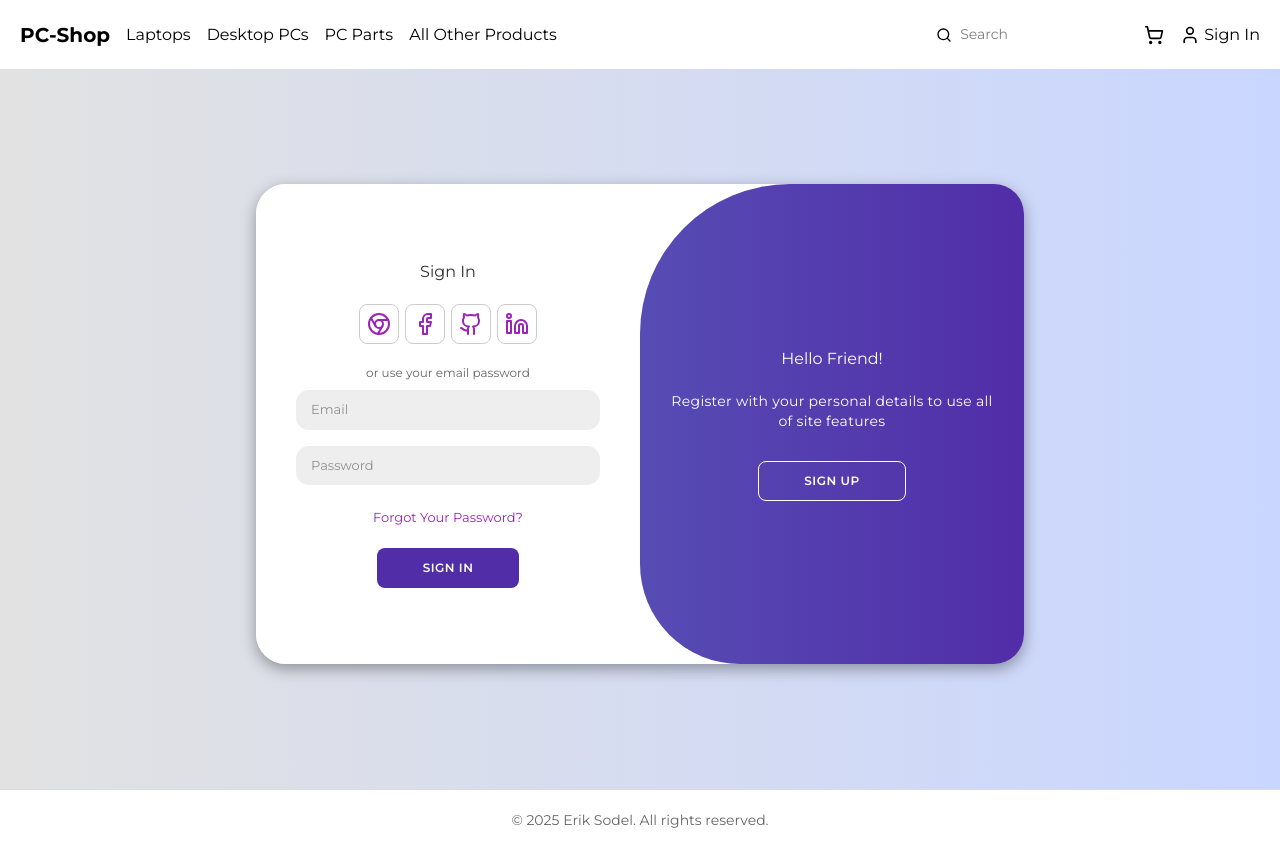
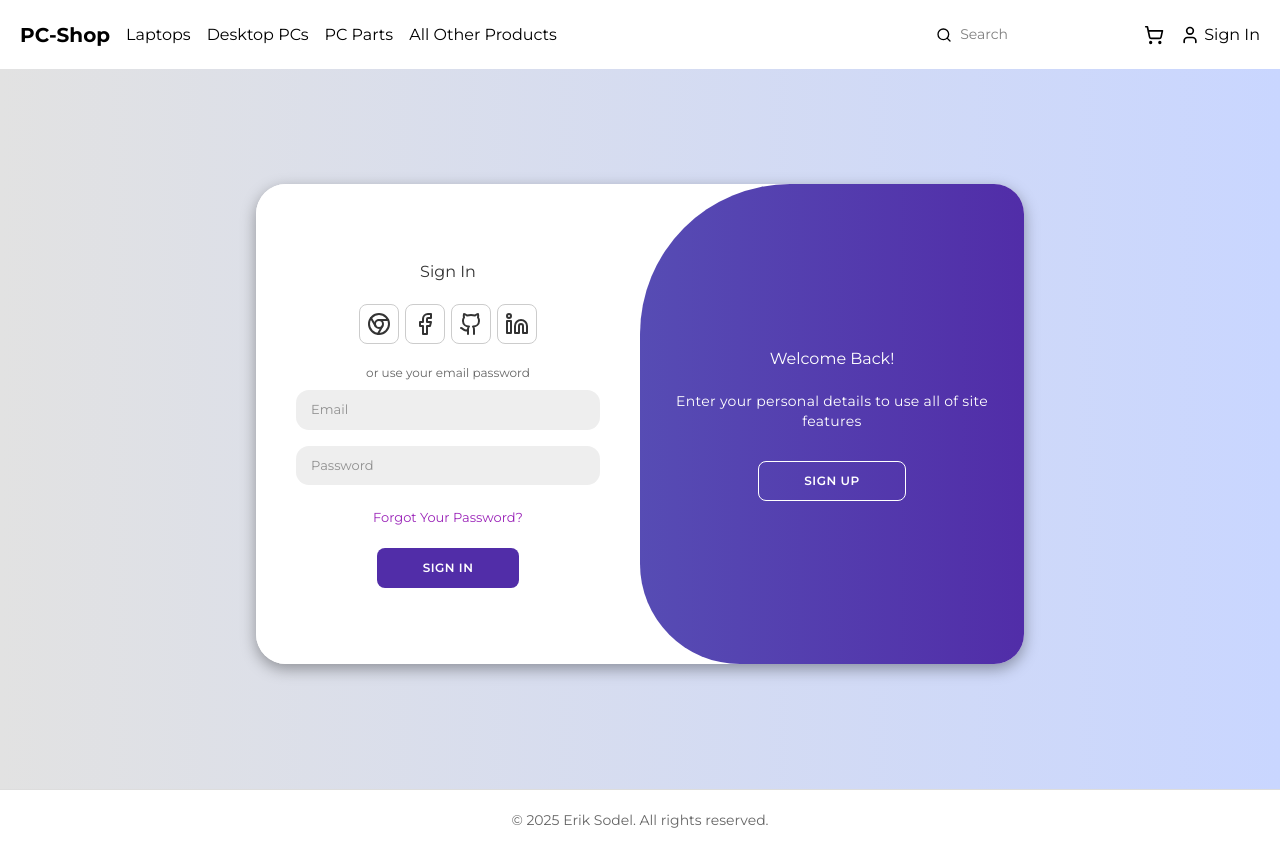
Before and after one commit to Erak1t/pc-shop, a Next.js app: page /loginPage in a window 1280 px wide. Built offline with nearby package versions, Linux system fonts and the light colour scheme; no server answers.

Commit message:
added integration with Supabase for login  page

```diff
--- a/src/app/loginPage/SignIn.module.scss
+++ b/src/app/loginPage/SignIn.module.scss
@@ -144,6 +144,21 @@
     width: 40px;
     height: 40px;
   }
+
+  button {
+    border: 1px solid #ccc;
+    border-radius: 20%;
+    display: inline-flex;
+    justify-content: center;
+    align-items: center;
+    margin: 0 3px;
+    width: 40px;
+    height: 40px;
+    background: none; /* Видаляємо фон, який застосовується до всіх кнопок */
+    padding: 0; /* Видаляємо padding, який застосовується до всіх кнопок */
+    cursor: pointer; /* Зберігаємо курсор */
+    color: #333;
+  }
 }
 
 .toggle-container {
--- a/src/app/loginPage/page.tsx
+++ b/src/app/loginPage/page.tsx
@@ -2,36 +2,132 @@
 
 import { useState } from "react";
 import Link from "next/link";
+import { useRouter } from "next/navigation";
 import styles from "./SignIn.module.scss";
 import { Chrome, Facebook, Github, Linkedin } from "lucide-react";
+import { supabase } from "../../lib/supabaseClient";
 
 export default function SignInPage() {
   const [isSignUp, setIsSignUp] = useState(false);
+  const [error, setError] = useState<string | null>(null);
+  const [loading, setLoading] = useState(false);
+  const router = useRouter();
 
   const handleToggle = () => {
     setIsSignUp(!isSignUp);
+    setError(null);
   };
 
-  const handleSignInSubmit = (e: React.FormEvent) => {
+  // Функція для входу через email та пароль
+  const handleSignInSubmit = async (e: React.FormEvent) => {
     e.preventDefault();
+    setLoading(true);
+    setError(null);
+
     const email = (e.target as any).email.value;
     const password = (e.target as any).password.value;
-    console.log("Sign In - Email:", email, "Password:", password);
+
+    try {
+      console.log("Attempting to sign in with:", { email });
+
+      const { error: signInError } = await supabase.auth.signInWithPassword({
+        email,
+        password,
+      });
+
+      if (signInError) {
+        console.error("Sign-in error:", signInError);
+        throw new Error(signInError.message || "Failed to sign in");
+      }
+
+      console.log("User signed in successfully");
+      router.push("/");
+    } catch (err: any) {
+      console.error("Sign-in failed:", err);
+      setError(err.message || "An error occurred during sign-in.");
+    } finally {
+      setLoading(false);
+    }
   };
 
-  const handleSignUpSubmit = (e: React.FormEvent) => {
+  // Функція для реєстрації через email та пароль
+  const handleSignUpSubmit = async (e: React.FormEvent) => {
     e.preventDefault();
+    setLoading(true);
+    setError(null);
+
     const name = (e.target as any).name.value;
     const email = (e.target as any).email.value;
     const password = (e.target as any).password.value;
-    console.log(
-      "Sign Up - Name:",
-      name,
-      "Email:",
-      email,
-      "Password:",
-      password
-    );
+
+    try {
+      console.log("Attempting to sign up with:", { email, name });
+
+      const { data, error: signUpError } = await supabase.auth.signUp({
+        email,
+        password,
+      });
+
+      if (signUpError) {
+        console.error("Sign-up error:", signUpError);
+        throw new Error(signUpError.message || "Failed to sign up");
+      }
+
+      const user = data.user;
+
+      if (!user) {
+        console.error("No user returned after sign-up:", data);
+        throw new Error("No user data returned after sign-up");
+      }
+
+      console.log("User signed up successfully:", user);
+
+      const { error: insertError } = await supabase.from("users").insert({
+        auth_id: user.id,
+        email: user.email,
+        username: name,
+      });
+
+      if (insertError) {
+        console.error("Error inserting user into users table:", insertError);
+        throw new Error(insertError.message || "Failed to insert user data");
+      }
+
+      console.log("User data inserted successfully");
+      router.push("/");
+    } catch (err: any) {
+      console.error("Sign-up failed:", err);
+      setError(err.message || "An error occurred during sign-up.");
+    } finally {
+      setLoading(false);
+    }
+  };
+
+  // Функція для входу/реєстрації через соціальні мережі
+  const handleSocialAuth = async (
+    provider: "google" | "facebook" | "github" | "linkedin"
+  ) => {
+    setLoading(true);
+    setError(null);
+
+    try {
+      const { error } = await supabase.auth.signInWithOAuth({
+        provider,
+        options: {
+          redirectTo: `${window.location.origin}/`,
+        },
+      });
+
+      if (error) {
+        throw error;
+      }
+    } catch (err: any) {
+      console.error(`Social auth failed with ${provider}:`, err);
+      setError(
+        err.message || `An error occurred during ${provider} authentication.`
+      );
+      setLoading(false);
+    }
   };
 
   return (
@@ -42,18 +138,38 @@ export default function SignInPage() {
           <form onSubmit={handleSignUpSubmit}>
             <h1>Create Account</h1>
             <div className={styles["social-icons"]}>
-              <a href="#" className={styles.icon}>
+              <button
+                type="button"
+                className={styles.icon}
+                onClick={() => handleSocialAuth("google")}
+                disabled={loading}
+              >
                 <Chrome className="h-6 w-6" />
-              </a>
-              <a href="#" className={styles.icon}>
+              </button>
+              <button
+                type="button"
+                className={styles.icon}
+                onClick={() => handleSocialAuth("facebook")}
+                disabled={loading}
+              >
                 <Facebook className="h-6 w-6" />
-              </a>
-              <a href="https://github.com/Erak1t" className={styles.icon}>
+              </button>
+              <button
+                type="button"
+                className={styles.icon}
+                onClick={() => handleSocialAuth("github")}
+                disabled={loading}
+              >
                 <Github className="h-6 w-6" />
-              </a>
-              <a href="#" className={styles.icon}>
+              </button>
+              <button
+                type="button"
+                className={styles.icon}
+                onClick={() => handleSocialAuth("linkedin")}
+                disabled={loading}
+              >
                 <Linkedin className="h-6 w-6" />
-              </a>
+              </button>
             </div>
             <span>or use your email for registration</span>
             <input type="text" name="name" placeholder="Name" required />
@@ -64,7 +180,10 @@ export default function SignInPage() {
               placeholder="Password"
               required
             />
-            <button type="submit">Sign Up</button>
+            {error && isSignUp && <p className={styles.error}>{error}</p>}
+            <button type="submit" disabled={loading}>
+              {loading && isSignUp ? "Signing Up..." : "Sign Up"}
+            </button>
           </form>
         </div>
 
@@ -73,18 +192,38 @@ export default function SignInPage() {
           <form onSubmit={handleSignInSubmit}>
             <h1>Sign In</h1>
             <div className={styles["social-icons"]}>
-              <a href="#" className={styles.icon}>
+              <button
+                type="button"
+                className={styles.icon}
+                onClick={() => handleSocialAuth("google")}
+                disabled={loading}
+              >
                 <Chrome className="h-6 w-6" />
-              </a>
-              <a href="#" className={styles.icon}>
+              </button>
+              <button
+                type="button"
+                className={styles.icon}
+                onClick={() => handleSocialAuth("facebook")}
+                disabled={loading}
+              >
                 <Facebook className="h-6 w-6" />
-              </a>
-              <a href="#" className={styles.icon}>
+              </button>
+              <button
+                type="button"
+                className={styles.icon}
+                onClick={() => handleSocialAuth("github")}
+                disabled={loading}
+              >
                 <Github className="h-6 w-6" />
-              </a>
-              <a href="#" className={styles.icon}>
+              </button>
+              <button
+                type="button"
+                className={styles.icon}
+                onClick={() => handleSocialAuth("linkedin")}
+                disabled={loading}
+              >
                 <Linkedin className="h-6 w-6" />
-              </a>
+              </button>
             </div>
             <span>or use your email password</span>
             <input type="email" name="email" placeholder="Email" required />
@@ -94,8 +233,11 @@ export default function SignInPage() {
               placeholder="Password"
               required
             />
+            {error && !isSignUp && <p className={styles.error}>{error}</p>}
             <Link href="/forgot-password">Forgot Your Password?</Link>
-            <button type="submit">Sign In</button>
+            <button type="submit" disabled={loading}>
+              {loading && !isSignUp ? "Signing In..." : "Sign In"}
+            </button>
           </form>
         </div>
 
@@ -105,19 +247,6 @@ export default function SignInPage() {
             <div
               className={`${styles["toggle-panel"]} ${styles["toggle-left"]}`}
             >
-              <h1>Welcome Back!</h1>
-              <p>Enter your personal details to use all of site features</p>
-              <button
-                type="button"
-                className={styles.hidden}
-                onClick={handleToggle}
-              >
-                Sign In
-              </button>
-            </div>
-            <div
-              className={`${styles["toggle-panel"]} ${styles["toggle-right"]}`}
-            >
               <h1>Hello Friend!</h1>
               <p>
                 Register with your personal details to use all of site features
@@ -126,6 +255,21 @@ export default function SignInPage() {
                 type="button"
                 className={styles.hidden}
                 onClick={handleToggle}
+                disabled={loading}
+              >
+                Sign In
+              </button>
+            </div>
+            <div
+              className={`${styles["toggle-panel"]} ${styles["toggle-right"]}`}
+            >
+              <h1>Welcome Back!</h1>
+              <p>Enter your personal details to use all of site features</p>
+              <button
+                type="button"
+                className={styles.hidden}
+                onClick={handleToggle}
+                disabled={loading}
               >
                 Sign Up
               </button>
```
